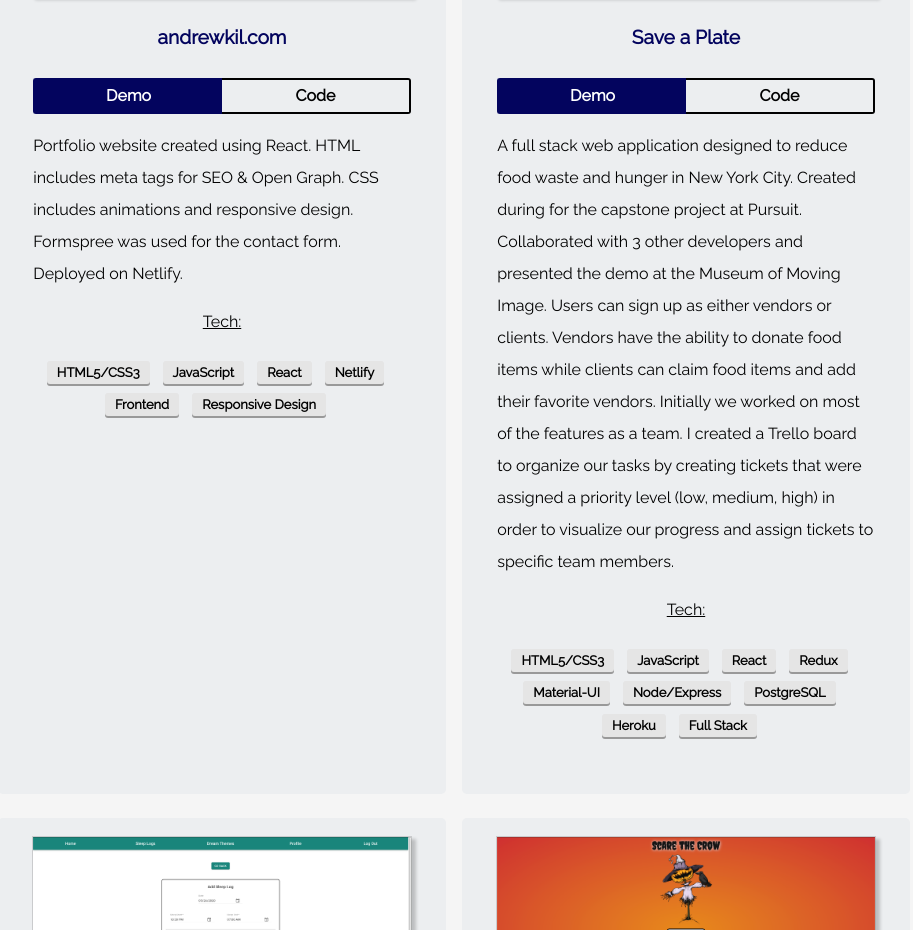
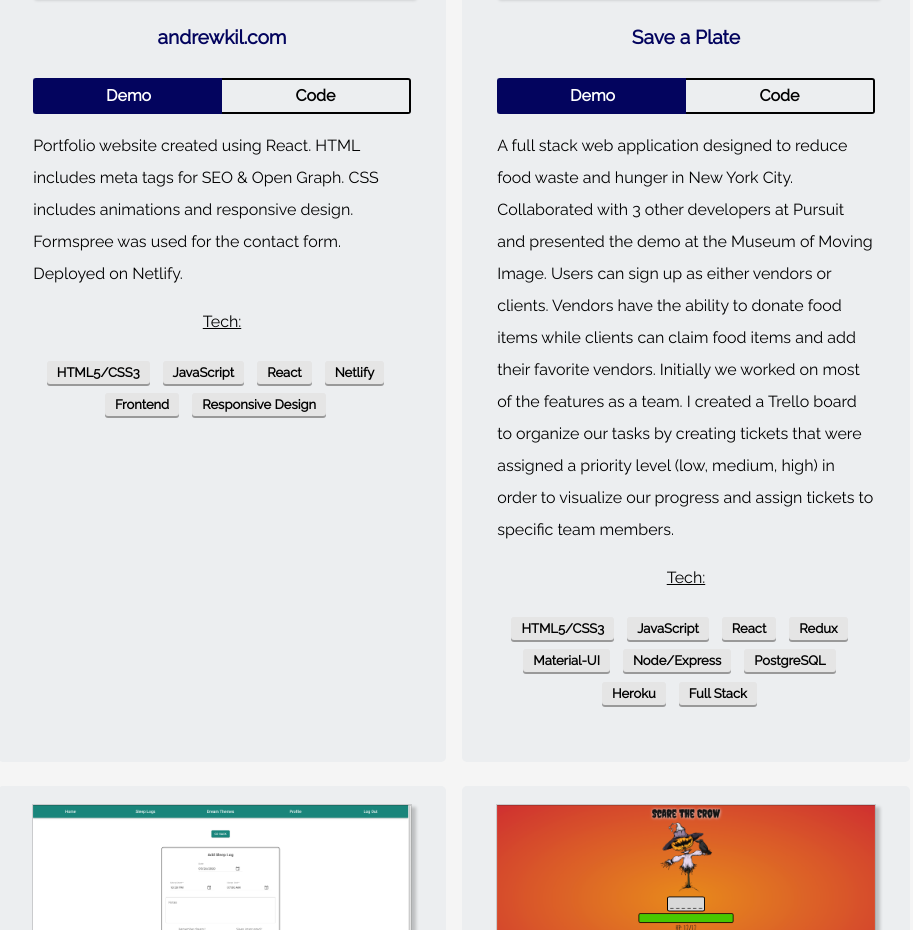
Before and after one commit to Andrew-Kil/andrewkil.com, a React (Create React App) app: page / in a window 1280 px wide. Shown: the part 3360-4290 px from the top of the page, without its empty margins (186-1099 px from the left). Built offline with nearby package versions, Linux system fonts and the light colour scheme; some icons are missing.

Commit message:
update project description text for Save a Plate

```diff
--- a/src/components/Portfolio/Projects/SaveAPlate.js
+++ b/src/components/Portfolio/Projects/SaveAPlate.js
@@ -39,15 +39,15 @@ const SaveAPlate = () => {
         <div className="project-description">
           <p>
             A full stack web application designed to reduce food waste and
-            hunger in New York City. Created during for the capstone project at
-            Pursuit. Collaborated with 3 other developers and presented the demo
-            at the Museum of Moving Image. Users can sign up as either vendors
-            or clients. Vendors have the ability to donate food items while
-            clients can claim food items and add their favorite vendors.
-            Initially we worked on most of the features as a team. I created a
-            Trello board to organize our tasks by creating tickets that were
-            assigned a priority level (low, medium, high) in order to visualize
-            our progress and assign tickets to specific team members.
+            hunger in New York City. Collaborated with 3 other developers at
+            Pursuit and presented the demo at the Museum of Moving Image. Users
+            can sign up as either vendors or clients. Vendors have the ability
+            to donate food items while clients can claim food items and add
+            their favorite vendors. Initially we worked on most of the features
+            as a team. I created a Trello board to organize our tasks by
+            creating tickets that were assigned a priority level (low, medium,
+            high) in order to visualize our progress and assign tickets to
+            specific team members.
           </p>
           <p className="project-tech">Tech:</p>
           <ul className="tech-tags">
```
